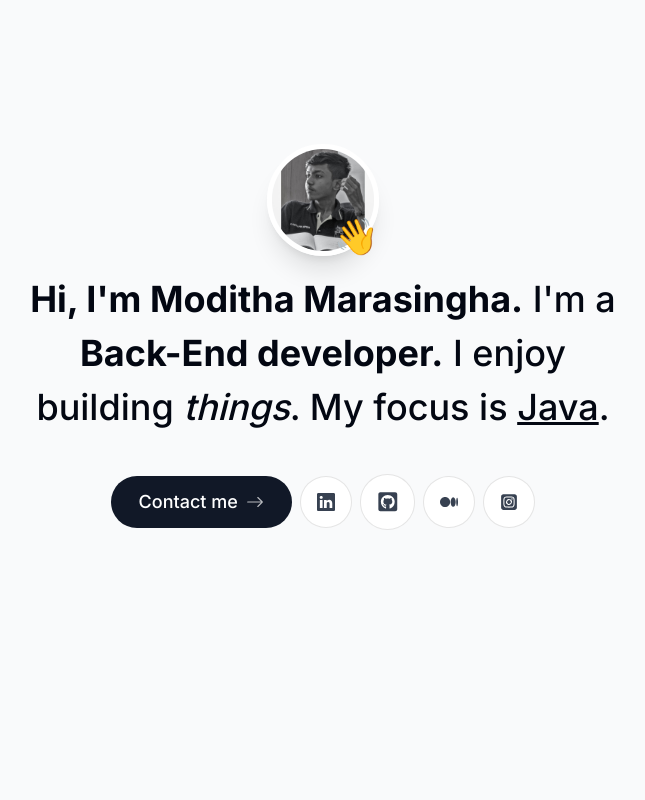
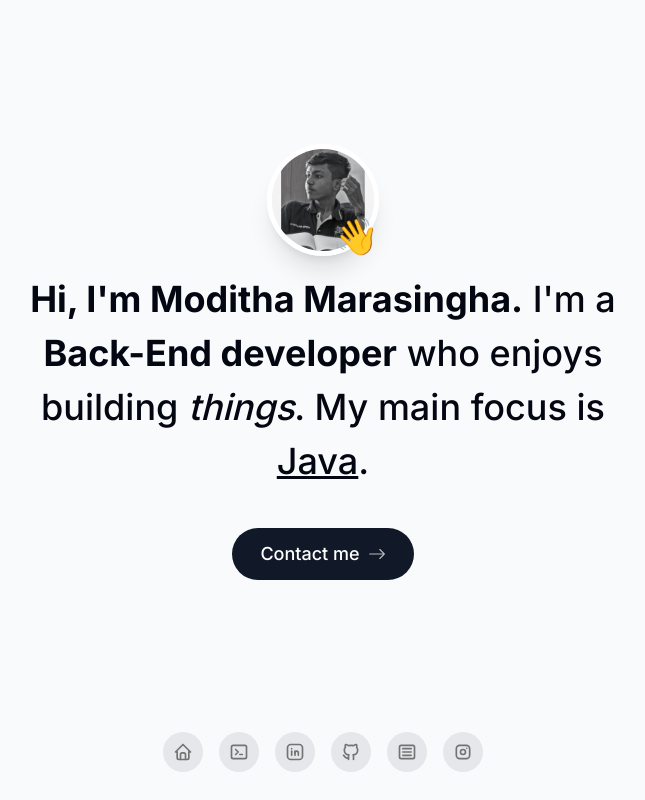
Before and after one commit to ModithaM/Portfolio-New, a Next.js app: page / in a window 1280 px wide. Shown: the whole page, without its empty margins (317-962 px from the left). Built offline with nearby package versions, Linux system fonts and the light colour scheme.

Commit message:
Dock Added

```diff
--- a/app/layout.tsx
+++ b/app/layout.tsx
@@ -2,6 +2,7 @@
 import { Inter } from "next/font/google";
 import ThemeContextProvider from "@/context/theme-context";
 import "./globals.css";
+import { Dock } from "@/components/dock";
 
 const inter = Inter({ subsets: ["latin"] });
 
@@ -22,6 +23,7 @@
       >
         <ThemeContextProvider>
           {children}
+          <Dock/>
         </ThemeContextProvider>
       </body>
     </html>
--- /dev/null
+++ b/components/dock.tsx
@@ -0,0 +1,67 @@
+import React from "react";
+import { FloatingDock } from "@/components/ui/floating-dock";
+import {
+  IconBrandGithub,
+  IconBrandInstagram,
+  IconArticle,
+  IconHome,
+  IconBrandLinkedin,
+  IconTerminal2,
+} from "@tabler/icons-react";
+
+export function Dock() {
+  const links = [
+    {
+      title: "Home",
+      icon: (
+        <IconHome className="h-full w-full text-neutral-500 dark:text-neutral-300" />
+      ),
+      href: "#",
+    },
+
+    {
+      title: "Projects",
+      icon: (
+        <IconTerminal2 className="h-full w-full text-neutral-500 dark:text-neutral-300" />
+      ),
+      href: "#",
+    },
+    {
+      title: "LinkedIn",
+      icon: (
+        <IconBrandLinkedin className="h-full w-full text-neutral-500 dark:text-neutral-300" />
+      ),
+      href: "https://www.linkedin.com/in/moditha-marasingha",
+    },
+    {
+        title: "GitHub",
+        icon: (
+          <IconBrandGithub className="h-full w-full text-neutral-500 dark:text-neutral-300" />
+        ),
+        href: "https://github.com/ModithaM",
+    },
+    {
+      title: "Blog",
+      icon: (
+        <IconArticle className="h-full w-full text-neutral-500 dark:text-neutral-300" />
+      ),
+      href: "https://medium.com/@moditham",
+    },
+
+    {
+      title: "Instagram",
+      icon: (
+        <IconBrandInstagram className="h-full w-full text-neutral-500 dark:text-neutral-300" />
+      ),
+      href: "https://www.instagram.com/moditha_marasingha",
+    },
+  ];
+  return (
+    <div className="fixed bottom-0 left-0 w-full flex justify-center pb-4">
+      <FloatingDock
+        mobileClassName="translate-y-20" // only for demo, remove for production
+        items={links}
+      />
+    </div>
+  );
+}
--- a/components/home.tsx
+++ b/components/home.tsx
@@ -5,9 +5,7 @@
 import { motion } from "framer-motion";
 import Link from "next/link";
 import myimg from "../public/me.jpeg";
-import { BsArrowRight, BsLinkedin } from "react-icons/bs";
-import { FaGithubSquare } from "react-icons/fa";
-import { FaMedium , FaSquareInstagram } from "react-icons/fa6";
+import { BsArrowRight } from "react-icons/bs";
 
 export default function Home() {
 
@@ -59,8 +57,8 @@
         animate={{ opacity: 1, y: 0 }}
       >
         <span className="font-bold">Hi, I'm Moditha Marasingha.</span> I'm a{" "}
-        <span className="font-bold">Back-End developer.</span>{" "}I enjoy
-        building <span className="italic">things</span>. My focus is{" "}
+        <span className="font-bold">Back-End developer</span>{" "}who enjoys
+        building <span className="italic">things</span>. My main focus is{" "}
         <span className="underline">Java</span>.
       </motion.h1>
 
@@ -82,38 +80,6 @@
           <BsArrowRight className="opacity-70 group-hover:translate-x-1 transition" />
         </Link>
 
-        <a
-          className="bg-white p-4 text-gray-700 hover:text-gray-950 flex items-center gap-2 rounded-full focus:scale-[1.15] hover:scale-[1.15] active:scale-105 transition cursor-pointer borderBlack dark:bg-white/10 dark:text-white/60"
-          href="https://www.linkedin.com/in/moditha-marasingha"
-          target="_blank"
-        >
-          <BsLinkedin />
-        </a>
-
-        <a
-          className="bg-white p-4 text-gray-700 flex items-center gap-2 text-[1.35rem] rounded-full focus:scale-[1.15] hover:scale-[1.15] hover:text-gray-950 active:scale-105 transition cursor-pointer borderBlack dark:bg-white/10 dark:text-white/60"
-          href="https://github.com/ModithaM"
-          target="_blank"
-        >
-          <FaGithubSquare />
-        </a>
-
-        <a
-          className="bg-white p-4 text-gray-700 hover:text-gray-950 flex items-center gap-2 rounded-full focus:scale-[1.15] hover:scale-[1.15] active:scale-105 transition cursor-pointer borderBlack dark:bg-white/10 dark:text-white/60"
-          href="https://medium.com/@moditham"
-          target="_blank"
-        >
-          <FaMedium />
-        </a>
-
-        <a
-          className="bg-white p-4 text-gray-700 hover:text-gray-950 flex items-center gap-2 rounded-full focus:scale-[1.15] hover:scale-[1.15] active:scale-105 transition cursor-pointer borderBlack dark:bg-white/10 dark:text-white/60"
-          href="https://www.instagram.com/moditha_marasingha"
-          target="_blank"
-        >
-          <FaSquareInstagram />
-        </a>
-
       </motion.div>
     </section>
   );
--- /dev/null
+++ b/components/ui/floating-dock.tsx
@@ -0,0 +1,195 @@
+"use client";
+
+import { cn } from "@/lib/utils";
+import { IconLayoutNavbarCollapse } from "@tabler/icons-react";
+import {
+  AnimatePresence,
+  MotionValue,
+  motion,
+  useMotionValue,
+  useSpring,
+  useTransform,
+} from "framer-motion";
+import Link from "next/link";
+import { useRef, useState } from "react";
+
+export const FloatingDock = ({
+  items,
+  desktopClassName,
+  mobileClassName,
+}: {
+  items: { title: string; icon: React.ReactNode; href: string }[];
+  desktopClassName?: string;
+  mobileClassName?: string;
+}) => {
+  return (
+    <>
+      <FloatingDockDesktop items={items} className={desktopClassName} />
+      <FloatingDockMobile items={items} className={mobileClassName} />
+    </>
+  );
+};
+
+const FloatingDockMobile = ({
+  items,
+  className,
+}: {
+  items: { title: string; icon: React.ReactNode; href: string }[];
+  className?: string;
+}) => {
+  const [open, setOpen] = useState(false);
+  return (
+    <div className={cn("relative block md:hidden", className)}>
+      <AnimatePresence>
+        {open && (
+          <motion.div
+            layoutId="nav"
+            className="absolute bottom-full mb-2 inset-x-0 flex flex-col gap-2"
+          >
+            {items.map((item, idx) => (
+              <motion.div
+                key={item.title}
+                initial={{ opacity: 0, y: 10 }}
+                animate={{
+                  opacity: 1,
+                  y: 0,
+                }}
+                exit={{
+                  opacity: 0,
+                  y: 10,
+                  transition: {
+                    delay: idx * 0.05,
+                  },
+                }}
+                transition={{ delay: (items.length - 1 - idx) * 0.05 }}
+              >
+                <Link
+                  href={item.href}
+                  key={item.title}
+                  className="h-10 w-10 rounded-full bg-gray-50 dark:bg-neutral-900 flex items-center justify-center"
+                >
+                  <div className="h-4 w-4">{item.icon}</div>
+                </Link>
+              </motion.div>
+            ))}
+          </motion.div>
+        )}
+      </AnimatePresence>
+      <button
+        onClick={() => setOpen(!open)}
+        className="h-10 w-10 rounded-full bg-gray-50 dark:bg-neutral-800 flex items-center justify-center"
+      >
+        <IconLayoutNavbarCollapse className="h-5 w-5 text-neutral-500 dark:text-neutral-400" />
+      </button>
+    </div>
+  );
+};
+
+const FloatingDockDesktop = ({
+  items,
+  className,
+}: {
+  items: { title: string; icon: React.ReactNode; href: string }[];
+  className?: string;
+}) => {
+  let mouseX = useMotionValue(Infinity);
+  return (
+    <motion.div
+      onMouseMove={(e) => mouseX.set(e.pageX)}
+      onMouseLeave={() => mouseX.set(Infinity)}
+      className={cn(
+        "mx-auto hidden md:flex h-16 gap-4 items-end  rounded-2xl bg-gray-50 dark:bg-neutral-900 px-4 pb-3",
+        className
+      )}
+    >
+      {items.map((item) => (
+        <IconContainer mouseX={mouseX} key={item.title} {...item} />
+      ))}
+    </motion.div>
+  );
+};
+
+function IconContainer({
+  mouseX,
+  title,
+  icon,
+  href,
+}: {
+  mouseX: MotionValue;
+  title: string;
+  icon: React.ReactNode;
+  href: string;
+}) {
+  let ref = useRef<HTMLDivElement>(null);
+
+  let distance = useTransform(mouseX, (val) => {
+    let bounds = ref.current?.getBoundingClientRect() ?? { x: 0, width: 0 };
+
+    return val - bounds.x - bounds.width / 2;
+  });
+
+  let widthTransform = useTransform(distance, [-150, 0, 150], [40, 80, 40]);
+  let heightTransform = useTransform(distance, [-150, 0, 150], [40, 80, 40]);
+
+  let widthTransformIcon = useTransform(distance, [-150, 0, 150], [20, 40, 20]);
+  let heightTransformIcon = useTransform(
+    distance,
+    [-150, 0, 150],
+    [20, 40, 20]
+  );
+
+  let width = useSpring(widthTransform, {
+    mass: 0.1,
+    stiffness: 150,
+    damping: 12,
+  });
+  let height = useSpring(heightTransform, {
+    mass: 0.1,
+    stiffness: 150,
+    damping: 12,
+  });
+
+  let widthIcon = useSpring(widthTransformIcon, {
+    mass: 0.1,
+    stiffness: 150,
+    damping: 12,
+  });
+  let heightIcon = useSpring(heightTransformIcon, {
+    mass: 0.1,
+    stiffness: 150,
+    damping: 12,
+  });
+
+  const [hovered, setHovered] = useState(false);
+
+  return (
+    <Link href={href}>
+      <motion.div
+        ref={ref}
+        style={{ width, height }}
+        onMouseEnter={() => setHovered(true)}
+        onMouseLeave={() => setHovered(false)}
+        className="aspect-square rounded-full bg-gray-200 dark:bg-neutral-800 flex items-center justify-center relative"
+      >
+        <AnimatePresence>
+          {hovered && (
+            <motion.div
+              initial={{ opacity: 0, y: 10, x: "-50%" }}
+              animate={{ opacity: 1, y: 0, x: "-50%" }}
+              exit={{ opacity: 0, y: 2, x: "-50%" }}
+              className="px-2 py-0.5 whitespace-pre rounded-md bg-gray-100 border dark:bg-neutral-800 dark:border-neutral-900 dark:text-white border-gray-200 text-neutral-700 absolute left-1/2 -translate-x-1/2 -top-8 w-fit text-xs"
+            >
+              {title}
+            </motion.div>
+          )}
+        </AnimatePresence>
+        <motion.div
+          style={{ width: widthIcon, height: heightIcon }}
+          className="flex items-center justify-center"
+        >
+          {icon}
+        </motion.div>
+      </motion.div>
+    </Link>
+  );
+}
--- /dev/null
+++ b/lib/utils.tsx
@@ -0,0 +1,6 @@
+import { ClassValue, clsx } from "clsx";
+import { twMerge } from "tailwind-merge";
+
+export function cn(...inputs: ClassValue[]) {
+  return twMerge(clsx(inputs));
+}
--- a/package.json
+++ b/package.json
@@ -9,11 +9,15 @@
     "lint": "next lint"
   },
   "dependencies": {
+    "@tabler/icons-react": "^3.29.0",
+    "clsx": "^2.1.1",
     "framer-motion": "^12.0.6",
+    "motion": "^12.0.6",
     "next": "15.1.6",
     "react": "^19.0.0",
     "react-dom": "^19.0.0",
-    "react-icons": "^5.4.0"
+    "react-icons": "^5.4.0",
+    "tailwind-merge": "^2.6.0"
   },
   "devDependencies": {
     "@eslint/eslintrc": "^3",
```
Also changed, not shown: 1 other file (tests, documents, lock files or other folders).
